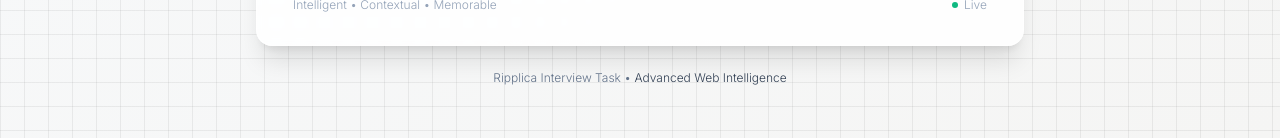
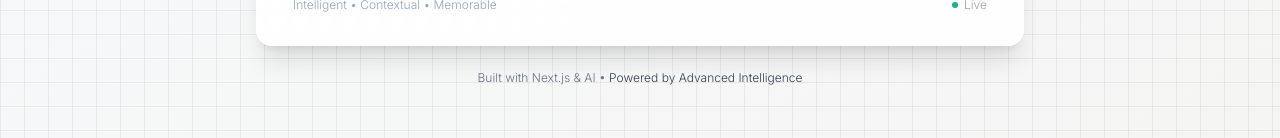
Before and after one commit to Kargatharaakash/Recuri-frontend, a Next.js app: page / in a window 1280 px wide. Shown: the part 662-800 px from the top of the page. Built offline with nearby package versions, Linux system fonts and the light colour scheme.

Commit message:
Update Footer Text

```diff
--- a/src/app/page.tsx
+++ b/src/app/page.tsx
@@ -112,8 +112,8 @@ export default function ChatbotPage() {
             className="text-center mt-6"
           >
             <p className="text-xs text-slate-500 font-light">
-              Ripplica Interview Task •
-              <span className="text-slate-700"> Advanced Web Intelligence</span>
+              Built with Next.js & AI •
+              <span className="text-slate-700"> Powered by Advanced Intelligence</span>
             </p>
           </motion.div>
         </motion.div>
```
